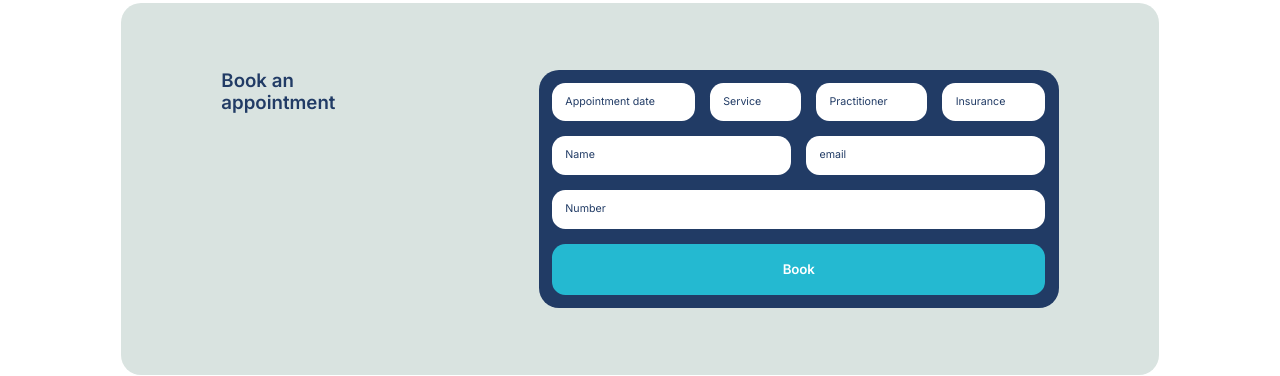
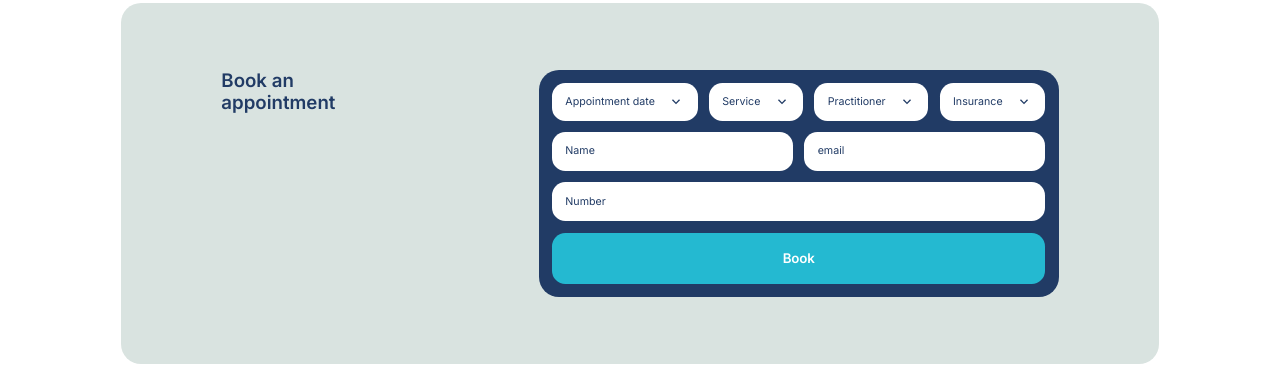
Before and after one commit to timofei0536/rapha, a Next.js app: page /contact in a window 1280 px wide. Shown: the part 787-1163 px from the top of the page. Built offline with nearby package versions, Linux system fonts and the light colour scheme.

Commit message:
fix select

```diff
--- a/src/components/Form/Form.scss
+++ b/src/components/Form/Form.scss
@@ -4,6 +4,10 @@
   padding: 2rem;
   display: flex;
   gap: 2.25rem;
+
+  .booking & {
+    gap: 1.7rem;
+  }
 
   .hero & {
     max-width: 140rem;
@@ -12,6 +16,12 @@
     display: flex;
     flex-wrap: wrap;
     gap: 2.25rem;
+    .booking & {
+      gap: 1.7rem;
+    }
+
+
+
   }
 
   &__input {
--- a/src/components/Select/Select.scss
+++ b/src/components/Select/Select.scss
@@ -24,6 +24,8 @@
     position: relative;
     display: flex;
     align-items: center;
+    width: 100%;
+    padding-right: calc( 2.4rem + 1rem );
 
     &::before {
       content: '';
@@ -31,9 +33,9 @@
       top: 50%;
       transform: translateY(-50%);
       right: 0;
-      width: 1rem;
-      height: 0.5rem;
-      background-image: url('/images/svg/select.svg');
+      width: 2.4rem;
+      height: 2.4rem;
+      background-image: url('/images/svg/arrow_down.svg');
       background-repeat: no-repeat;
       background-size: contain;
       transition: transform 0.5s;
--- a/src/components/icons/index.js
+++ b/src/components/icons/index.js
@@ -1,5 +1,6 @@
 export { default as ArrowLeft } from "./ArrowLeft";
 export { default as Arrow } from "./Arrow";
+export { default as ArrowDown } from "./ArrowDown";
 export { default as Calendar } from "./Calendar";
 export { default as Decor } from "./Decor";
 export { default as Download } from "./Download";
```
Also changed, not shown: src/components/icons/ArrowDown.js (added, +29 -0 lines), public/images/svg/arrow_down.svg (added).
